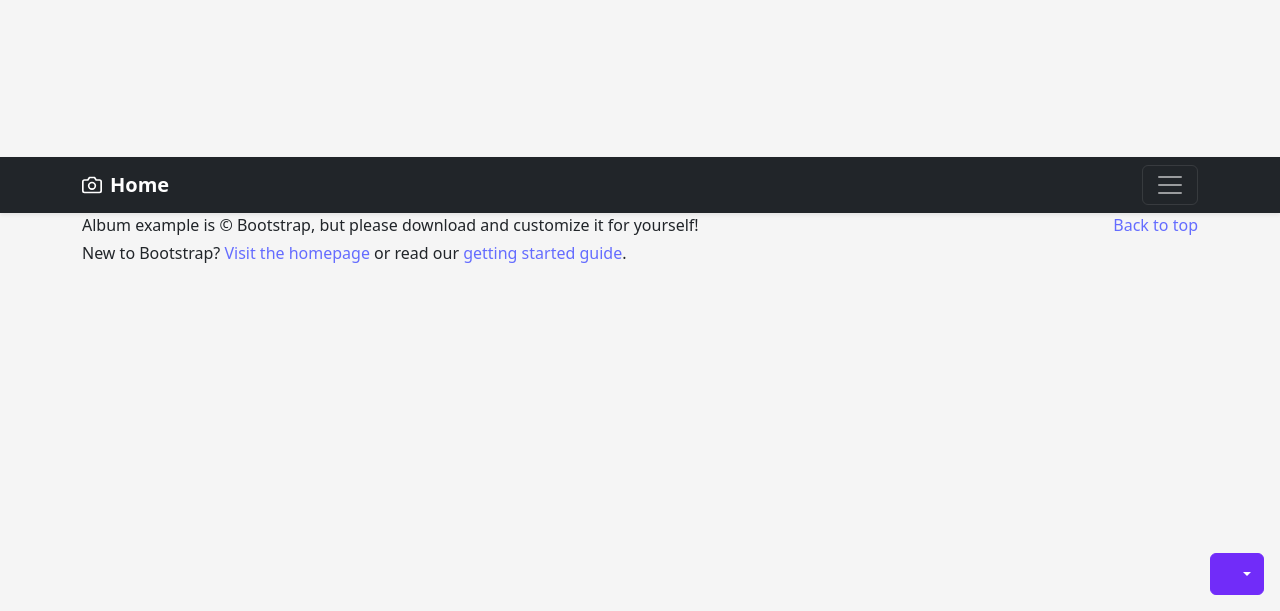
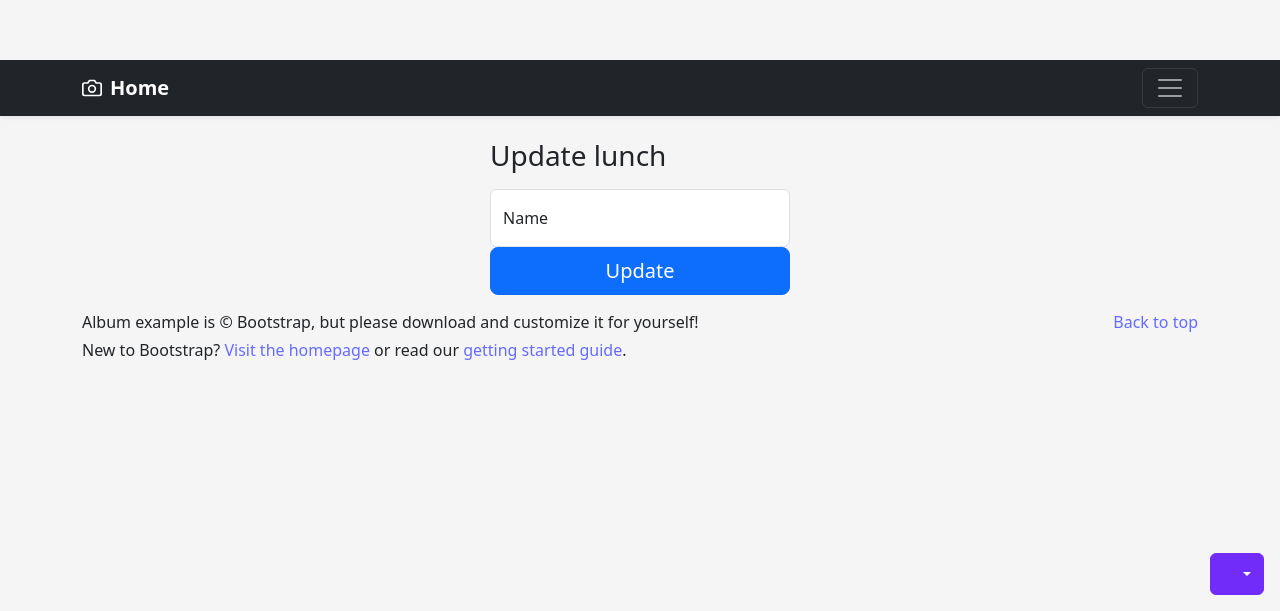
Before and after one commit to Videk3/node_project-fe, a React (Vite) app: page /updatelunch/1 in a window 1280 px wide. Shown: the part 189-800 px from the top of the page. Built offline with nearby package versions, Linux system fonts and the light colour scheme.

Commit message:
Fixed button redirecting to update lunch page

```diff
--- a/package.json
+++ b/package.json
@@ -14,7 +14,7 @@
     "react": "^18.2.0",
     "react-bootstrap": "^2.7.4",
     "react-dom": "^18.2.0",
-    "react-router-dom": "^6.13.0"
+    "react-router-dom": "^6.14.0"
   },
   "devDependencies": {
     "@types/react": "^18.0.28",
--- a/src/App.tsx
+++ b/src/App.tsx
@@ -6,6 +6,7 @@ import Wrapper from "./components/Wrapper.tsx";
 import Home from "./pages/Home.tsx";
 import NewLunch from "./pages/NewLunch.tsx";
 import MostVotesToday from "./pages/MostVotesToday.tsx";
+import UpdateLunch from "./pages/UpdateLunch.tsx";
 
 function App() {
 
@@ -19,6 +20,7 @@ function App() {
                       <Route path={'/register'} element={<Register />}/>
                       <Route path={'/create'} element={<NewLunch />}/>
                       <Route path={'/mostvotes'} element={<MostVotesToday />}/>
+                      <Route path='/updatelunch/:id' element={<UpdateLunch />}/>
                   </Routes>
               </BrowserRouter>
           </Wrapper>
--- a/src/components/Card.tsx
+++ b/src/components/Card.tsx
@@ -1,9 +1,10 @@
 import Vote from "./Vote.tsx";
+import UpdateLunchName from "./UpdateLunchName.tsx";
 
 // eslint-disable-next-line @typescript-eslint/ban-ts-comment
 // @ts-ignore
 const Card = ({cardData}) => {
-  return (
+    return (
       <>
           <div className="col">
               <div className="card shadow-sm">
@@ -18,8 +19,7 @@ const Card = ({cardData}) => {
                       <div className="d-flex justify-content-between align-items-center">
                           <div className="btn-group">
                               <Vote  id={cardData.id}/>
-                              <button type="button" className="btn btn-sm btn-outline-secondary">Edit
-                              </button>
+                              <UpdateLunchName id={cardData.id}/>
                           </div>
                       </div>
                   </div>
--- /dev/null
+++ b/src/components/UpdateLunchName.tsx
@@ -0,0 +1,34 @@
+import { FC, useState } from "react";
+import axios from "axios";
+import { useNavigate } from "react-router-dom";
+
+interface Props {
+    id: number;
+}
+
+const UpdateLunch: FC<Props> = ({ id }) => {
+    const navigate = useNavigate();
+    const [errorText, setErrorText] = useState("");
+
+    const submit = async () => {
+        try {
+            const res = await axios.get(`http://localhost:3000/lunches/${id}`, { withCredentials: true });
+            console.log(res.data);
+            console.log(id);
+            navigate(`/updatelunch/${id}`);
+        } catch (error) {
+            setErrorText("An error occurred while fetching the data.");
+            console.error(error);
+        }
+    };
+
+    return (
+        <>
+            <button onClick={submit} type="button" className="btn btn-sm btn-outline-secondary">
+                Update
+            </button>
+        </>
+    );
+};
+
+export default UpdateLunch;
--- a/src/pages/UpdateLunch.tsx
+++ b/src/pages/UpdateLunch.tsx
@@ -1,13 +1,9 @@
 import './Register.css';
-import {FC, SyntheticEvent, useState} from "react";
+import {SyntheticEvent, useState} from "react";
 import axios from "axios";
-import {Navigate} from "react-router-dom";
-
-interface Props {
-    id: number;
-}
-
-const UpdateLunch:FC<Props> = ({id}) => {
+import {Navigate, useParams} from "react-router-dom";
+const UpdateLunch = () => {
+    const { id } = useParams();
 
     const[name, setName] = useState('');
 
```
Also changed, not shown: 1 other file (tests, documents, lock files or other folders).
